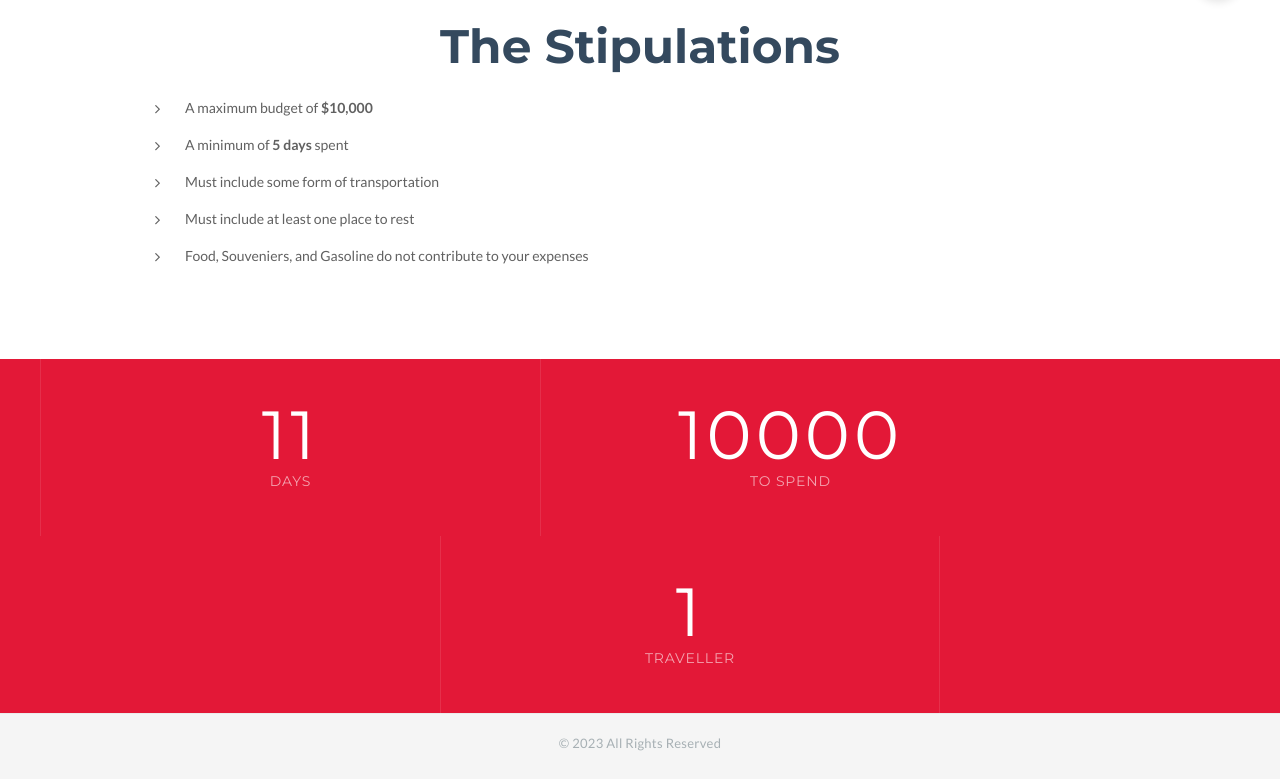
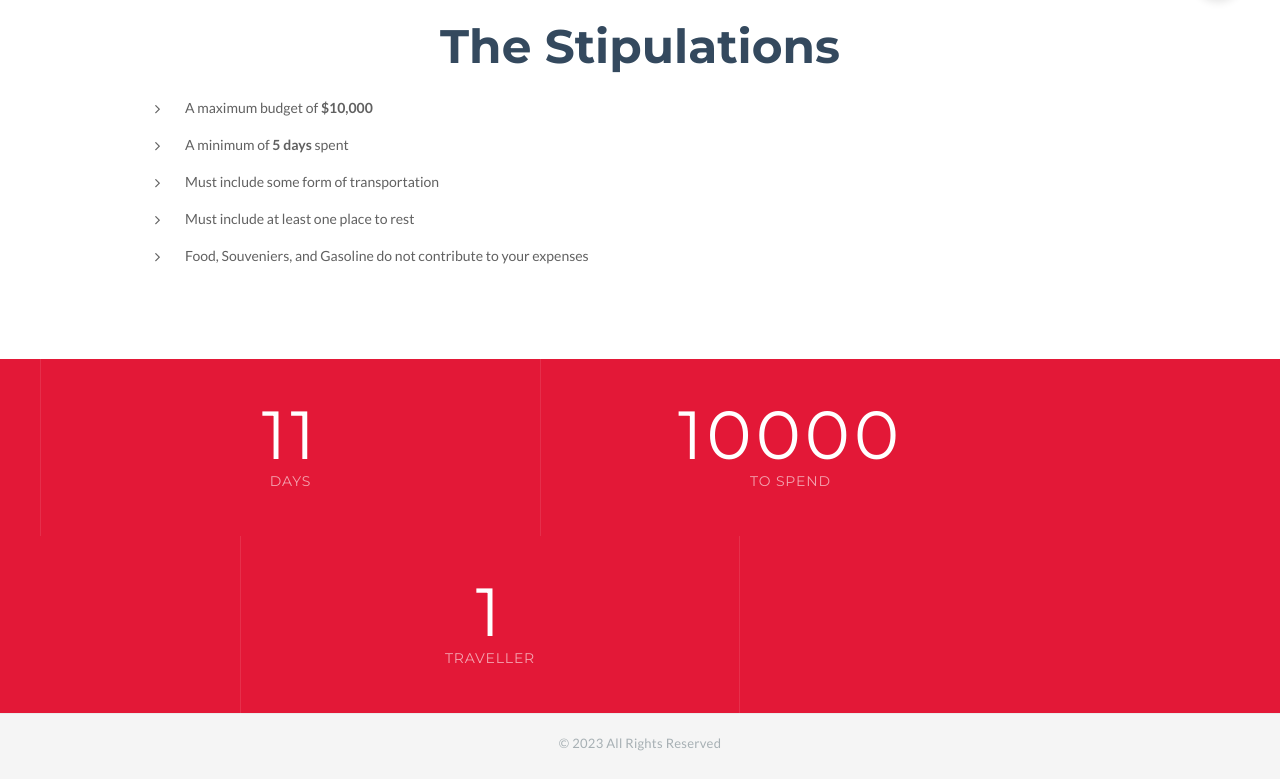
Before and after one commit to n-smith-public/n-smith-public.github.io, a plain HTML site: page index.html in a window 1280 px wide. Shown: the part 862-1641 px from the top of the page. Drawn offline with Linux system fonts and the light colour scheme.

Commit message:
Update index.html

```diff
--- a/index.html
+++ b/index.html
@@ -114,7 +114,7 @@
                 <div class="counter">10000</div>
                 <p class="text-opacity font-secondary text-uppercase">To Spend</p>
               </div>
-              <div class="col-auto col-md-auto col-lg-5" style="position:relative; left:400px">
+              <div class="col-auto col-md-auto col-lg-5" style="position:relative; left:200px">
                 <div class="counter">1</div>
                 <p class="text-opacity font-secondary text-uppercase">Traveller</p>
               </div>
```
